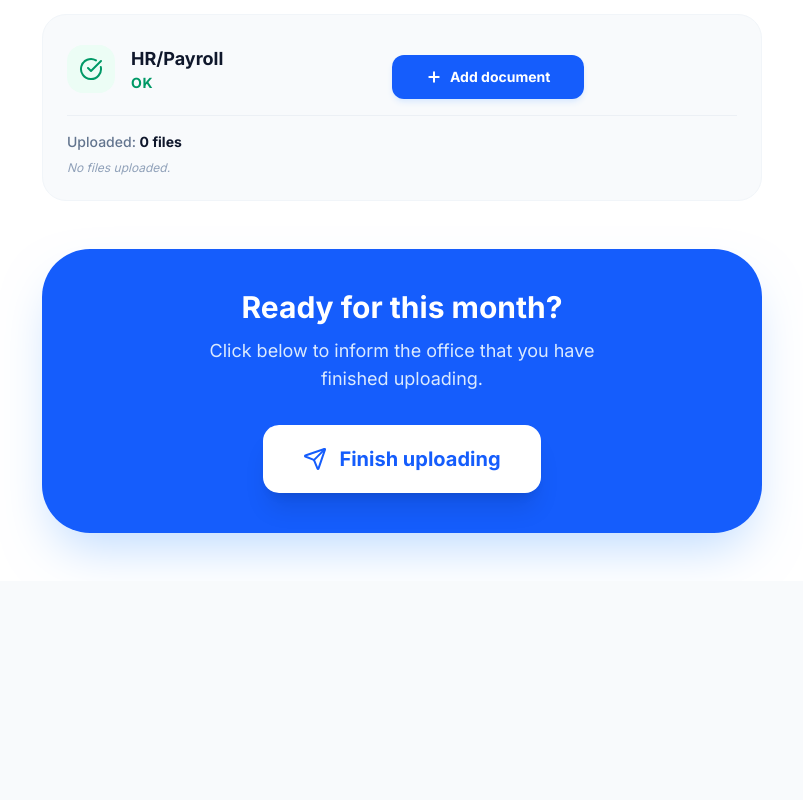
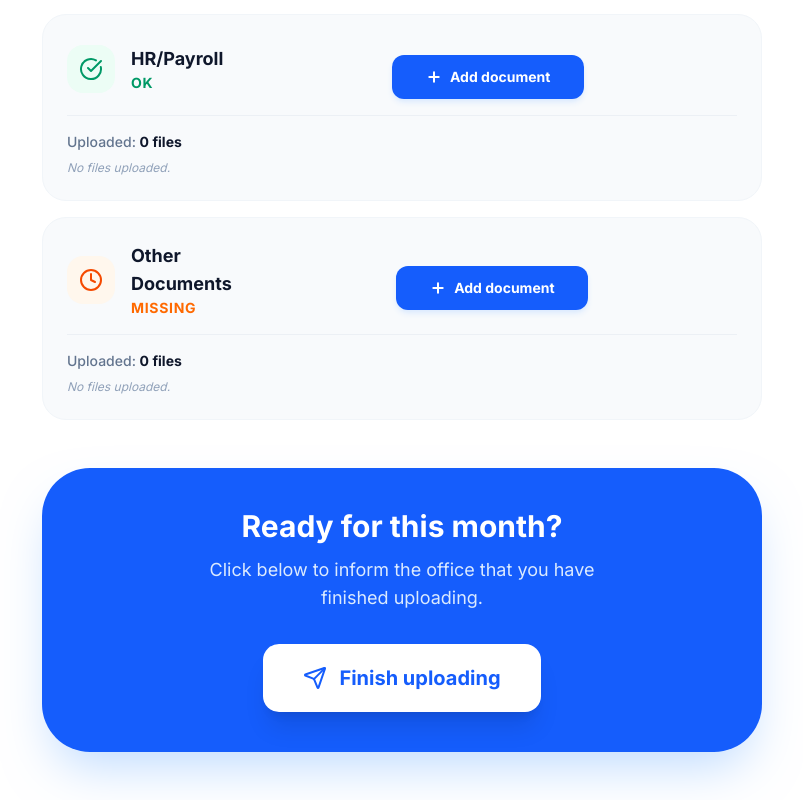
Before and after one commit to Arcziwald/CustomerAccounting, a React (Vite) app: page /client/1 in a window 1280 px wide. Shown: the part 1210-2010 px from the top of the page, without its empty margins (238-1041 px from the left). Before the commit the page ends 1791 px from the top, so only its background shows below. Built offline with nearby package versions, Linux system fonts and the light colour scheme.

Commit message:
update dashboart welcome

```diff
--- a/src/App.tsx
+++ b/src/App.tsx
@@ -23,7 +23,8 @@ const MOCK_CLIENTS: Client[] = [
       { id: 'f-przych', label: 'Faktury Przychodowe', status: 'Brak', files: [] },
       { id: 'wyciagi', label: 'Wyciągi', status: 'Brak', files: [] },
       { id: 'zus', label: 'ZUS', status: 'OK', files: [] },
-      { id: 'kadry', label: 'Kadry', status: 'OK', files: [] }
+      { id: 'kadry', label: 'Kadry', status: 'OK', files: [] },
+      { id: 'inne', label: 'Inne', status: 'Brak', files: [] },
     ]
   },
   {
@@ -36,7 +37,8 @@ const MOCK_CLIENTS: Client[] = [
       { id: 'f-przych', label: 'Faktury Przychodowe', status: 'Brak', files: [] },
       { id: 'wyciagi', label: 'Wyciągi', status: 'Brak', files: [] },
       { id: 'zus', label: 'ZUS', status: 'Spóźnione', files: [] },
-      { id: 'kadry', label: 'Kadry', status: 'OK', files: [] }
+      { id: 'kadry', label: 'Kadry', status: 'OK', files: [] },
+      { id: 'inne', label: 'Inne', status: 'Brak', files: [] }
     ]
   },
   {
@@ -49,7 +51,8 @@ const MOCK_CLIENTS: Client[] = [
       { id: 'f-przych', label: 'Faktury Przychodowe', status: 'OK', files: [] },
       { id: 'wyciagi', label: 'Wyciągi', status: 'OK', files: [] },
       { id: 'zus', label: 'ZUS', status: 'OK', files: [] },
-      { id: 'kadry', label: 'Kadry', status: 'OK', files: [] }
+      { id: 'kadry', label: 'Kadry', status: 'OK', files: [] },
+      { id: 'inne', label: 'Inne', status: 'OK', files: [] }
     ]
   },
   {
@@ -62,7 +65,8 @@ const MOCK_CLIENTS: Client[] = [
       { id: 'f-przych', label: 'Faktury Przychodowe', status: 'Spóźnione', files: [] },
       { id: 'wyciagi', label: 'Wyciągi', status: 'OK', files: [] },
       { id: 'zus', label: 'ZUS', status: 'Brak', files: [] },
-      { id: 'kadry', label: 'Kadry', status: 'Brak', files: [] }
+      { id: 'kadry', label: 'Kadry', status: 'Brak', files: [] },
+      { id: 'inne', label: 'Inne', status: 'Brak', files: [] }
     ]
   }
 ];
--- a/src/components/ClientView.tsx
+++ b/src/components/ClientView.tsx
@@ -174,18 +174,22 @@ export default function ClientView({ clients, updateClientStatus, addFileToDocum
   {/* TEKST STATUSU */}
   <div>
     <h3 className="font-bold text-slate-900 text-lg">
-      {(() => {
-        const labelMap: { [key: string]: string } = {
-          'Faktury Kosztowe': 'faktury_kosztowe',
-          'Faktury Przychodowe': 'faktury_przychodowe',
-          'Wyciągi': 'wyciagi',
-          'ZUS': 'zus',
-          'Kadry': 'kadry'
-        };
-        const key = labelMap[doc.label] || doc.label.toLowerCase().replace(/ /g, '_');
-        return t(`labels.${key}`);
-      })()}
-    </h3>
+  {(() => {
+    // 1. Tworzymy klucz techniczny z nazwy (np. "Delegacje" -> "delegacje")
+    const technicalKey = doc.label
+      .normalize("NFD")
+      .replace(/[\u0300-\u036f]/g, "")
+      .toLowerCase()
+      .replace(/ /g, '_');
+
+    const translationKey = `labels.${technicalKey}`;
+    const translated = t(translationKey);
+
+    // 2. Jeśli t() zwróci klucz (brak tłumaczenia), pokaż doc.label.
+    // Jeśli tłumaczenie istnieje, pokaż przetłumaczone.
+    return translated === translationKey ? doc.label : translated;
+  })()}
+</h3>
     <div className="flex flex-col">
       <span className={`text-sm font-black uppercase tracking-wider ${
         doc.status === 'OK' || doc.status === 'Zatwierdzone' ? 'text-emerald-600' :
--- a/src/components/Dashboard.tsx
+++ b/src/components/Dashboard.tsx
@@ -196,20 +196,25 @@ export default function Dashboard({
         {/* LEWA KOLUMNA: POWITANIE I KARTY (8 kolumn na desktop) */}
         <div className="lg:col-span-8 flex flex-col gap-6">
 
-          {/* Nagłówek powitalny (Wypełniacz desktopowy) */}
+          {/* Nagłówek powitalny (Wypełniacz desktopowy) - JUŻ Z TRANSLACJĄ */}
 <div className="hidden lg:flex items-end justify-between bg-white rounded-[2.5rem] p-8 border border-slate-100 shadow-sm overflow-hidden relative group">
     <div className="relative z-10">
       <h1 className="text-3xl font-black text-slate-900 tracking-tight">
-                  {new Date().getHours() < 12 ? 'Dzień dobry' : 'Dobry wieczór'}, <span className="text-blue-600">Admin</span>
+        {/* Dynamiczne powitanie zależne od godziny i języka */}
+        {new Date().getHours() < 12 ? t('dashboard.welcome_morning') : t('dashboard.welcome_evening')},
+        <span className="text-blue-600"> Admin</span>
       </h1>
-                <p className="text-slate-500 font-medium mt-1">Oto co dzieje się dzisiaj w Twoim biurze.</p>
+      <p className="text-slate-500 font-medium mt-1">
+        {t('dashboard.welcome_sub')}
+      </p>
     </div>
     <div className="text-right relative z-10">
       <div className="text-4xl font-black text-slate-200 uppercase tracking-tighter tabular-nums leading-none">
         {new Date().toLocaleTimeString([], {hour: '2-digit', minute:'2-digit'})}
       </div>
       <div className="text-[10px] font-bold text-blue-500 uppercase tracking-[0.2em] mt-1">
-                   {new Date().toLocaleDateString('pl-PL', {weekday: 'long', day: 'numeric', month: 'long'})}
+        {/* Dynamiczny format daty zależny od i18n.language */}
+        {new Date().toLocaleDateString(i18n.language === 'pl' ? 'pl-PL' : 'en-US', {weekday: 'long', day: 'numeric', month: 'long'})}
       </div>
     </div>
     <div className="absolute top-0 right-0 w-64 h-64 bg-blue-50 rounded-full -mr-20 -mt-20 blur-3xl opacity-50 transition-opacity" />
@@ -428,12 +433,25 @@ export default function Dashboard({
                         <div key={doc.id} className="relative">
                           <Tooltip text={`${t('tooltips.status_info')}: ${doc.files.length > 0 ? t('tooltips.files_uploaded') : t('tooltips.no_files')}`}>
 <button
-                              onClick={() => doc.files.length > 0 ? setViewingFilesDocId(viewingFilesDocId === `${client.id}-${doc.id}` ? null : `${client.id}-${doc.id}`) : null}
-                              className={`inline-flex items-center gap-1 px-2.5 py-1 rounded-full text-[10px] lg:text-[11px] font-bold uppercase tracking-tight border transition-all ${STATUS_COLORS[doc.status]} ${doc.files.length > 0 ? 'cursor-pointer hover:shadow-sm' : 'cursor-default'}`}
+  onClick={() => {
+    const uniqueId = `${client.id}-${doc.id}`;
+    setViewingFilesDocId(viewingFilesDocId === uniqueId ? null : uniqueId);
+  }}
+  className={`inline-flex items-center gap-1 px-2.5 py-1 rounded-full text-[10px] font-bold uppercase tracking-tight border transition-all ${STATUS_COLORS[doc.status] || 'bg-slate-50 text-slate-400 border-slate-100'}`}
 >
-                              {t(`labels.${doc.label.normalize("NFD").replace(/[\u0300-\u036f]/g, "").toLowerCase().replace(/ /g, '_')}`)}
+  {(() => {
+    // 1. Przygotowujemy techniczny klucz (małe litery, bez spacji)
+    const technicalKey = doc.label.normalize("NFD").replace(/[\u0300-\u036f]/g, "").toLowerCase().replace(/ /g, '_');
+    const translationKey = `labels.${technicalKey}`;
+
+    // 2. Sprawdzamy czy tłumaczenie istnieje w i18n
+    const translated = t(translationKey);
+
+    // 3. Jeśli t() zwróciło klucz (czyli brak tłumaczenia), pokazujemy oryginalny label
+    return translated === translationKey ? doc.label : translated;
+  })()}
+
   {doc.files.length > 0 && <span className="bg-white/30 px-1 rounded-sm text-[9px]">{doc.files.length}</span>}
-                              {doc.files.length > 0 && <ChevronDown className={`w-3 h-3 transition-transform ${viewingFilesDocId === `${client.id}-${doc.id}` ? 'rotate-180' : ''}`} />}
 </button>
                           </Tooltip>
 
--- a/src/i18n/locales/en.json
+++ b/src/i18n/locales/en.json
@@ -23,7 +23,9 @@
     "to_correct": "To correct",
     "history": "Recent activities",
     "correction": "To Review",
-    "locked": "Confirmed"
+    "locked": "Confirmed",
+    "overdue": "Overdue",
+    "to_fix": "To fix"
   },
   "dashboard": {
     "title": "Smart Document Registry",
@@ -31,7 +33,10 @@
     "demo_alert": "You are in DEMO mode. See how document analysis works!",
     "progress_title": "Work Progress",
     "progress_subtitle": "{{count}} companies left to close",
-    "work_in_progress": "Work in progress"
+    "work_in_progress": "Work in progress",
+    "welcome_morning": "Good morning",
+    "welcome_evening": "Good evening",
+    "welcome_sub": "Here's what's happening in your office today."
   },
   "ai": {
     "nudge_msg": "Hello! AI Agent here. 🤖 I see that {{name}} is missing some documents. Let's get this done!",
@@ -84,7 +89,14 @@
   "umowa": "Agreement",
   "pelnomocnictwo": "Power of Attorney",
   "nieznany": "Unknown",
-  "upload": "Upload"
+  "upload": "Upload",
+  "delegacje": "Business Travel",
+  "umowy": "Contracts",
+  "paliwo": "Fuel Invoices",
+  "reprezentacja": "Representation Costs",
+  "leasing": "Leasing & Installments",
+  "podatki": "Taxes & Declarations",
+  "inne": "Other Documents"
   },
   "table": {
     "client": "Client",
@@ -158,5 +170,14 @@
   "security_note": "In the full version of the system, there is a secure login panel with access verification for you and a separate one for your clients.",
   "description": "We have prepared a simulation of real processes: automated nudges, AI OCR analysis, intelligent period locking, and many other extremely useful features.",
   "button": "START DEMO ENGINE"
+  },
+  "activity": {
+  "title": "RECENT ACTIVITY",
+  "system_notice": "System",
+  "ai_notice": "AI Agent"
+  },
+  "progress": {
+  "title": "WORK PROGRESS",
+  "subtitle": "{{count}} companies left to approve"
+  }
 }
-}
--- a/src/i18n/locales/pl.json
+++ b/src/i18n/locales/pl.json
@@ -23,7 +23,9 @@
     "to_correct": "Do poprawki",
     "history": "Ostatnie działania",
     "correction": "Do poprawki",
-    "locked": "Zatwierdzone"
+    "locked": "Zatwierdzone",
+    "overdue": "Spóźnione",
+    "to_fix": "Do poprawki"
   },
   "dashboard": {
     "title": "Inteligentny Rejestr Dokumentów",
@@ -31,7 +33,10 @@
     "demo_alert": "Jesteś w trybie DEMO. Zobacz jak działa analiza dokumentów!",
     "progress_title": "Postęp pracy",
     "progress_subtitle": "Pozostało {{count}} firm do zatwierdzenia",
-    "work_in_progress": "W trakcie księgowania"
+    "work_in_progress": "W trakcie księgowania",
+    "welcome_morning": "Dzień dobry",
+    "welcome_evening": "Dobry wieczór",
+    "welcome_sub": "Oto co dzieje się dzisiaj w Twoim biurze."
     },
   "ai": {
     "nudge_msg": "Dzień dobry! Agent AI z tej strony. 🤖 Widzę, że w firmie {{name}} brakuje dokumentów. Pomóżmy sobie to dokończyć!",
@@ -85,7 +90,14 @@
   "pelnomocnictwo": "Pełnomocnictwo",
   "nieznany": "Nieznany",
   "upload": "Przesyłanie",
-  "przesylanie": "Przesyłanie..."
+  "przesylanie": "Przesyłanie...",
+  "delegacje": "Delegacje",
+  "umowy": "Umowy",
+  "paliwo": "Faktury Paliwowe",
+  "reprezentacja": "Koszty Reprezentacji",
+  "leasing": "Leasingi i Raty",
+  "podatki": "Podatki i Deklaracje",
+  "inne": "Pozostałe Dokumenty"
   },
   "table": {
     "client": "Klient",
@@ -160,5 +172,14 @@
   "security_note": "W pełnej wersji systemu znajduje się tu bezpieczny panel logowania z weryfikacją dostępu dla Ciebie i osobny dla Twoich klientów.",
   "description": "Przygotowaliśmy dla Ciebie symulację realnych procesów: automatyczne monity, analizę OCR, inteligentne blokady okresów i mnóstwo innych szalenie przydatnych funkcji.",
   "button": "URUCHOM SILNIK DEMO"
+  },
+  "activity": {
+  "title": "OSTATNIE DZIAŁANIA",
+  "system_notice": "System",
+  "ai_notice": "Agent AI"
+  },
+  "progress": {
+  "title": "POSTĘP PRACY",
+  "subtitle": "Pozostało {{count}} firm do zatwierdzenia"
+  }
 }
-}
```
Lines whose indentation alone changed are shown as unchanged.
